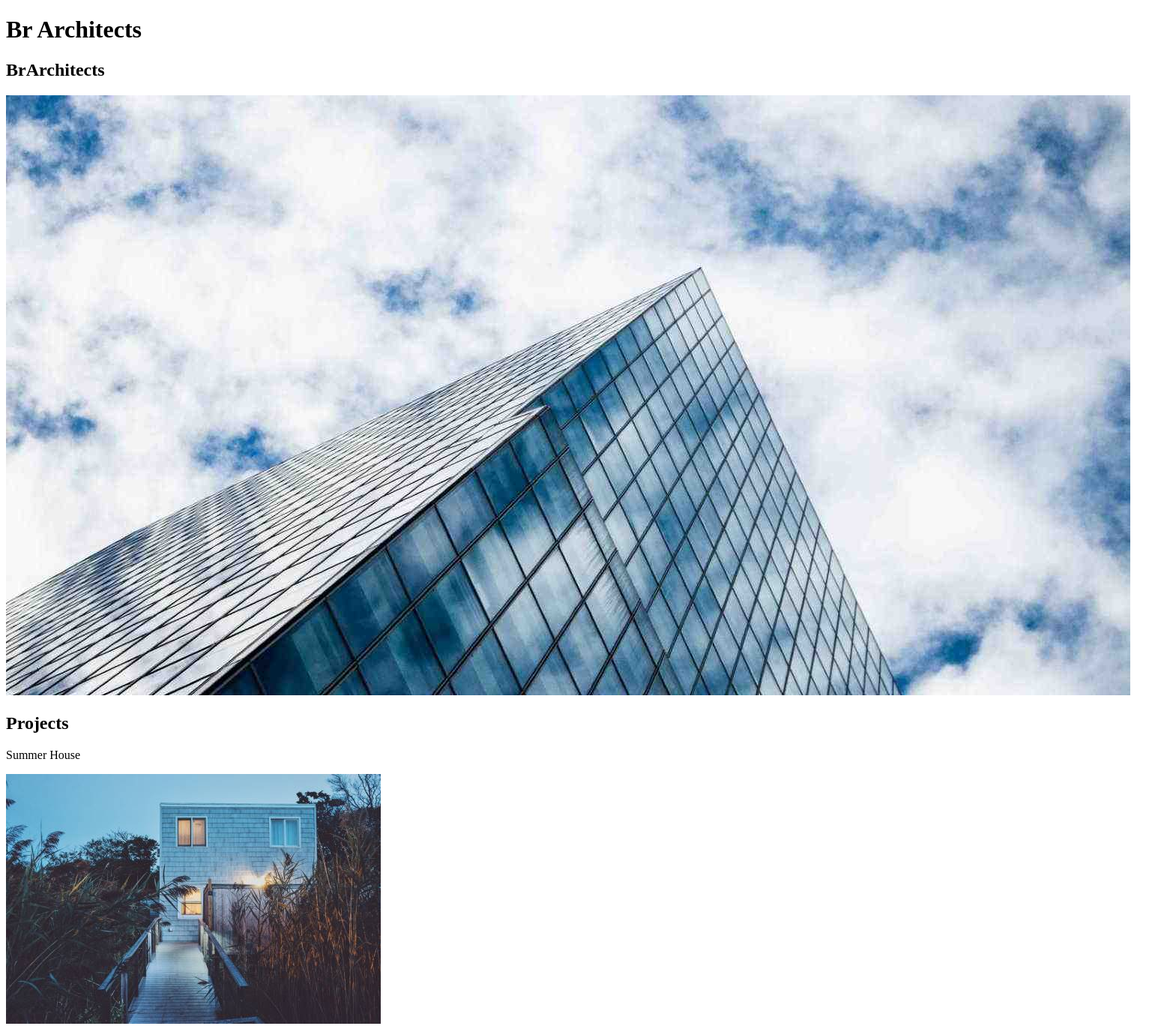
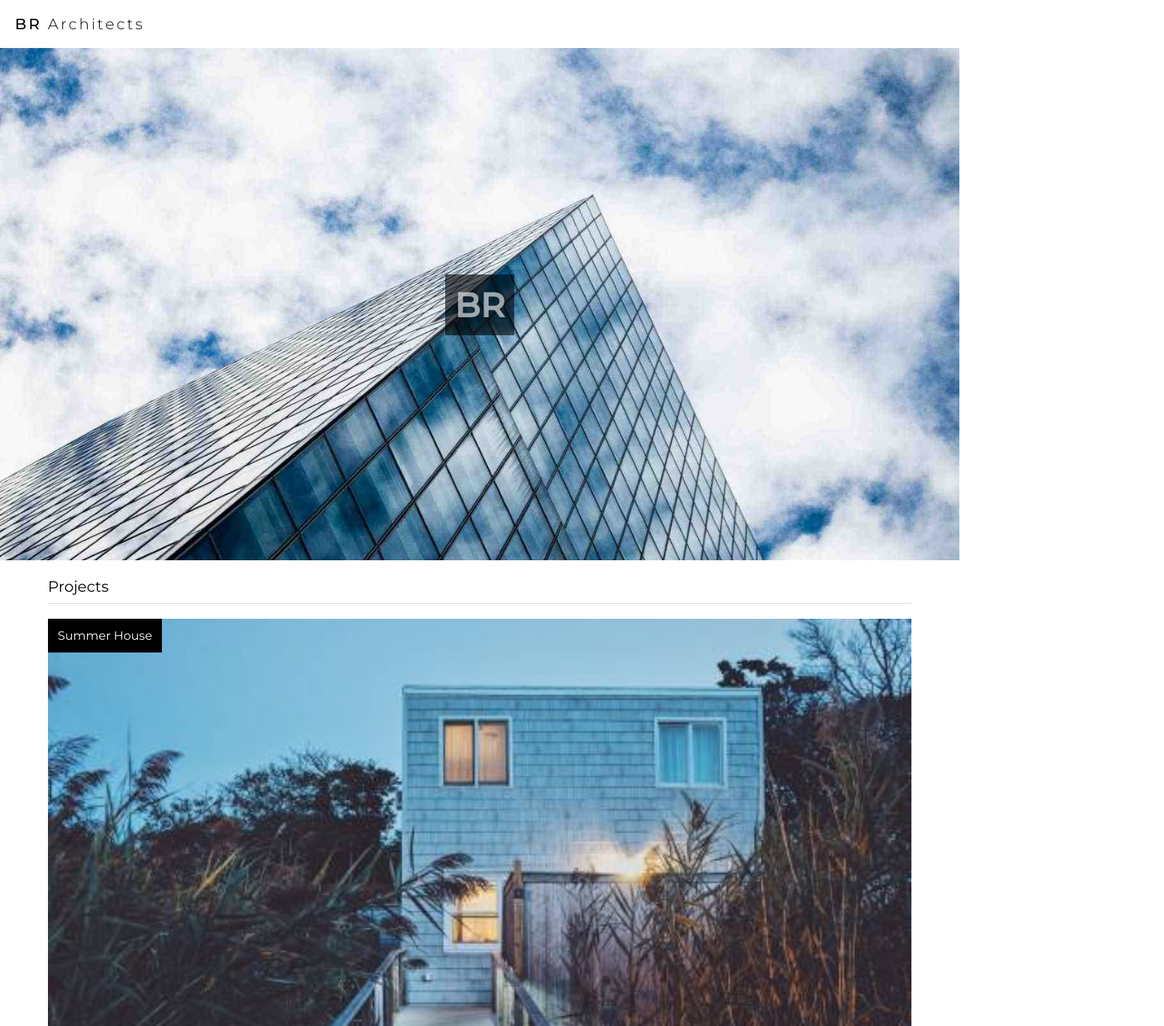
Before and after one commit to jvricarte/SharedProjects, a plain HTML site: page challenge-001/index.html in a window 1280 px wide. Shown: the top 1368 px of the page at 75% size, 1553 px wide, since content can reach past the window. Drawn offline with Linux system fonts and the light colour scheme.

Commit message:
iniciando css

```diff
--- a/challenge-001/index.html
+++ b/challenge-001/index.html
@@ -8,15 +8,23 @@
     <title>BR Architects</title>
 
     <link rel="stylesheet" href="./styles/main.css">
+
     <link rel="preconnect" href="https://fonts.gstatic.com">
     <link href="https://fonts.googleapis.com/css2?family=Montserrat:wght@300;400;500&display=swap" rel="stylesheet">
   </head>
 
   <body>
     <header>
-        <div class="header">
-          <h1 class="company-name">
-            <span class="br">
+      <div class="header">
+        <h1 class="company-name"><span class="br">Br</span> Architects</h1>
+      </div>
+    </header>
+
+    <main>
+      <section class="banner">
+        <div class="logo">
+          <h1>
+            <span class="br-box">
               Br
             </span>
             <span class="architects">
@@ -24,15 +32,10 @@
             </span>
           </h1>
         </div>
-    </header>
 
-    <main>
-      <section class="banner">
-        <div class="logo">
-          <h1><span class="br-box">Br</span>Architects</h1>
+        <div class="architect-image">
+          <img src="./images/architect.jpg" alt="Image of a building">
         </div>
-
-        <img class="architect-image" src="./images/architect.jpg" alt="Image of a building">
       </section>
 
       <div class="content">
--- a/challenge-001/styles/main.css
+++ b/challenge-001/styles/main.css
@@ -0,0 +1,139 @@
+:root {
+    --white-color: #fff;
+    --primary-lightgrey-color: #dadad9;
+    --secondary-lightgrey-color: #b5b5b5;
+    --primary-grey-color: #929292;
+    --secondary-grey-color: #717171;
+    --primary-darkgrey-color: #515151;
+    --secondary-darkgrey-color: #333;
+    --black-color: #000;
+
+    font-size: 62.5%;
+  }
+
+  *,
+  *::before,
+  *::after {
+    margin: 0;
+    padding: 0;
+    list-style: none;
+    box-sizing: border-box;
+    text-decoration: none;
+  }
+
+  body {
+    width: 100vw;
+    height: 100vh;
+    font-family: 'Montserrat', sans-serif;
+  }
+
+  .header {
+    padding: 2rem 0 2rem 2rem;
+  }
+
+  .company-name {
+    text-transform: normal;
+    letter-spacing: 0.3rem;
+    font-weight: 300;
+  }
+
+  .br {
+    text-transform: uppercase;
+    letter-spacing: 0.3rem;
+    font-weight: 500;
+  }
+
+  .banner {
+    width: 100%;
+    position: relative;
+    display: flex;
+    align-items: center;
+    justify-content: center;
+  }
+
+  .logo {
+    position: absolute;
+    padding: 1.3rem;
+    background: rgba(0, 0, 0, 60%);
+  }
+
+  .br-box {
+    text-transform: uppercase;
+    font-size: 4.5rem;
+    color: rgba(255, 255, 255, 60%);
+  }
+
+  .architects {
+    display: none;
+  }
+
+  .architect-image img {
+    width: 100%;
+  }
+
+  .content {
+    width: 90%;
+    margin: 0 auto;
+  }
+
+  #projects h2,
+  #about h2,
+  #contact h2 {
+    margin: 2rem 0;
+    padding-bottom: 1rem;
+    border-bottom: 1px solid var(--primary-lightgrey-color);
+    font-weight: 400;
+    font-size: 2rem;
+  }
+
+  .project-images {
+    position: relative;
+    margin-bottom: 2rem;
+  }
+
+  .project-images p {
+    position: absolute;
+    padding: 1.3rem;
+    color: var(--white-color);
+    background: var(--black-color);
+    font-size: 1.6rem;
+  }
+
+  .project-images img {
+    width: 100%;
+  }
+
+  #about p {
+    font-size: 1.5rem;
+    margin-bottom: 2rem;
+  }
+
+  .architect img {
+    width: 100%;
+    margin-bottom: 2rem;
+  }
+
+  .architect h3 {
+    margin-bottom: 2rem;
+    font-size: 2rem;
+  }
+
+  .architect h4 {
+    margin-bottom: 2rem;
+    font-size: 1.6rem;
+    font-weight: 400;
+    color: var(--secondary-grey-color);
+  }
+
+  .button {
+    width: 100%;
+    height: 4rem;
+    border: none;
+    font-size: 1.5rem;
+    margin-bottom: 2rem;
+    cursor: pointer;
+  }
+
+  #contact {
+
+  }
```
